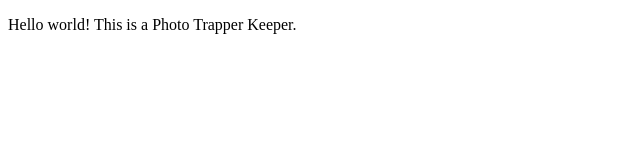
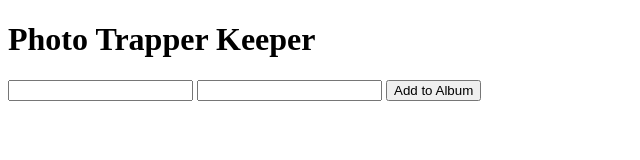
Before and after one commit to mttwlkr/photo-trapper-keeper, a website: page public/index.html in a window 1280 px wide. Shown: the whole page, without its empty margins (0-640 px from the left). Drawn offline with nearby package versions, Linux system fonts and the light colour scheme.

Commit message:
Add new photo form

```diff
--- a/public/index.html
+++ b/public/index.html
@@ -9,7 +9,18 @@
     <link rel="stylesheet" href="css/styles.css">
   </head>
   <body>
-    <p>Hello world! This is a Photo Trapper Keeper.</p>
+    <h1>Photo Trapper Keeper</h1>
+    <form>
+      <input
+        type="text"
+        name="title">
+      <input
+        type="url"
+        name="photo-url">
+      <button id="add-to-album-button">
+        Add to Album
+      </button>
+    </form>
     <script
       src="https://code.jquery.com/jquery-3.3.1.min.js"
       integrity="sha256-FgpCb/KJQlLNfOu91ta32o/NMZxltwRo8QtmkMRdAu8="
```
